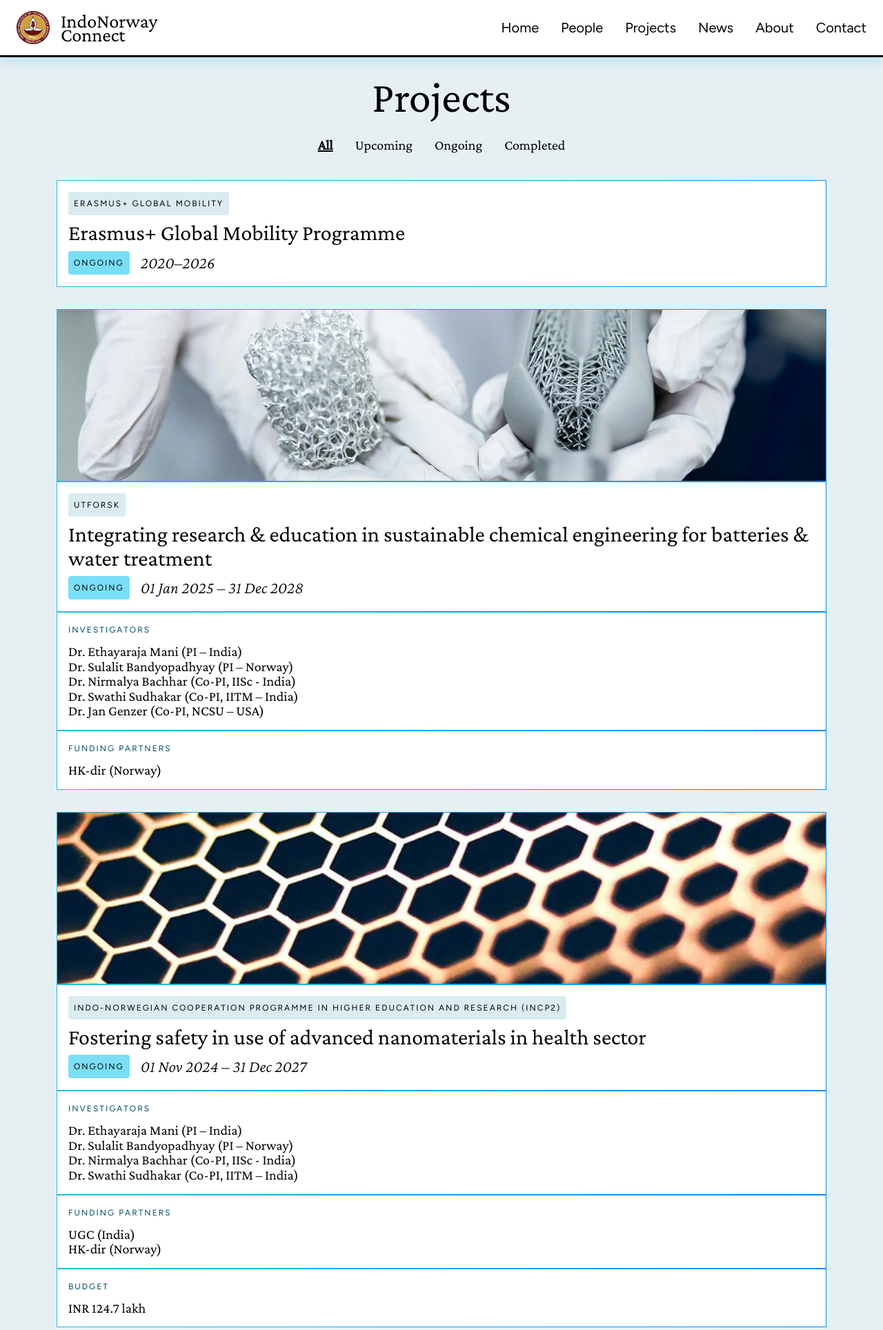
After one commit to samjoshua2002/IndoNorway, a PHP site: page /Projects.php in a window 1280 px wide. The commit adds this page. Shown: the top 1928 px of the page at 69% size. Run offline with PHP 8.4, Linux system fonts and the light colour scheme.

Commit message:
feat: Introduce Projects page, along with new About section and Footer components, and update header navigation.

```diff
--- /dev/null
+++ b/Projects.php
@@ -0,0 +1,33 @@
+<!DOCTYPE html>
+<html lang="en">
+<head>
+    <meta charset="UTF-8">
+    <meta name="viewport" content="width=device-width, initial-scale=1">
+    <title>IndoNorway Connect</title>
+    <!-- Bootstrap CSS -->
+    <link href="https://cdn.jsdelivr.net/npm/bootstrap@5.3.3/dist/css/bootstrap.min.css" rel="stylesheet" integrity="sha384-QWTKZyjpPEjISv5WaRU9OFeRpok6YctnYmDr5pNlyT2bRjXh0JMhjY6hW+ALEwIH" crossorigin="anonymous">
+    <!-- Custom Styles -->
+    <link rel="stylesheet" href="styles/style.css">
+
+</head>
+<body>
+    <?php include 'header.php'; ?>
+
+
+
+       <main class="flex-grow-1 pb-5 " style="background-color: #E6F0F2; ">
+        <?php include 'components/Projects.php'; ?>
+    </main>
+
+
+
+        <?php include 'components/Footer.php'; ?>
+
+
+
+
+
+    <!-- Bootstrap JS -->
+    <script src="https://cdn.jsdelivr.net/npm/bootstrap@5.3.3/dist/js/bootstrap.bundle.min.js" integrity="sha384-YvpcrYf0tY3lHB60NNkmXc5s9fDVZLESaAA55NDzOxhy9GkcIdslK1eN7N6jIeHz" crossorigin="anonymous"></script>
+</body>
+</html>
--- a/components/Footer.php
+++ b/components/Footer.php
@@ -8,22 +8,22 @@
         </div>
     </div>
     <nav class="footer-nav-links">
-        <a href="#" class="footer-link footer-link-home">
+        <a href="index.php" class="footer-link footer-link-home">
             <span class="footer-link-text">Home</span>
         </a>
-        <a href="#" class="footer-link">
+        <a href="people.php" class="footer-link">
             <span class="footer-link-text">People</span>
         </a>
-        <a href="#" class="footer-link">
+        <a href="News-Events.php" class="footer-link">
             <span class="footer-link-text">News</span>
         </a>
-        <a href="#" class="footer-link">
+        <a href="Projects.php" class="footer-link">
             <span class="footer-link-text">Projects</span>
         </a>
-        <a href="#" class="footer-link">
+        <a href="About.php" class="footer-link">
             <span class="footer-link-text">About</span>
         </a>
-        <a href="#" class="footer-link">
+        <a href="contact.php" class="footer-link">
             <span class="footer-link-text">Contact</span>
         </a>
     </nav>
--- /dev/null
+++ b/components/Projects.php
@@ -0,0 +1,558 @@
+<div class="container section-padding">
+    <div class="projects-main">
+    <!-- Header Section -->
+    <div class="projects-header-section mb-2">
+        <div class="page-header text-center">Projects</div>
+        <div class="filter-tabs">
+            <div class="filter-tab active" onclick="filterProjects('all', this)">All</div>
+            <div class="filter-tab" onclick="filterProjects('upcoming', this)">Upcoming</div>
+            <div class="filter-tab" onclick="filterProjects('ongoing', this)">Ongoing</div>
+            <div class="filter-tab" onclick="filterProjects('completed', this)">Completed</div>
+        </div>
+    </div>
+
+    <!-- Project 1: Erasmus+ -->
+    <div class="project-card" data-category="ongoing">
+        <div class="project-card-content title-block">
+            <div class="category-wrapper">
+                <div class="category-tag">Erasmus+ Global Mobility</div>
+            </div>
+            <h3 class="project-heading">
+                Erasmus+ Global Mobility Programme
+            </h3>
+            <div class="meta-row">
+                <div class="status-badge status-ongoing">
+                    <div class="status-text">Ongoing</div>
+                </div>
+                <div class="date-text">2020–2026</div>
+            </div>
+        </div>
+    </div>
+
+    <!-- Project 2: UTFORSK (Image: Batteries) -->
+    <div class="project-card" data-category="ongoing">
+        <img class="project-image" src="assets/files/projects/placeholder-batteries.webp" alt="Batteries Project" />
+        <div class="project-card-content border-common">
+            <div class="category-wrapper">
+                <div class="category-tag">UTFORSK</div>
+            </div>
+            <h3 class="project-heading">
+                Integrating research & education in sustainable chemical engineering
+                for batteries & water treatment
+            </h3>
+            <div class="meta-row">
+                <div class="status-badge status-ongoing">
+                    <div class="status-text">Ongoing</div>
+                </div>
+                <div class="date-text">01 Jan 2025 – 31 Dec 2028</div>
+            </div>
+        </div>
+        <div class="project-section border-common">
+            <div class="section-label">Investigators</div>
+            <div class="section-text">
+                Dr. Ethayaraja Mani (PI – India)
+                <br />
+                Dr. Sulalit Bandyopadhyay (PI – Norway)
+                <br />
+                Dr. Nirmalya Bachhar (Co-PI, IISc - India)
+                <br />
+                Dr. Swathi Sudhakar (Co-PI, IITM – India)
+                <br />
+                Dr. Jan Genzer (Co-PI, NCSU – USA)
+            </div>
+        </div>
+        <div class="project-section border-common">
+            <div class="section-label">Funding Partners</div>
+            <div class="section-text">HK-dir (Norway)</div>
+        </div>
+    </div>
+
+    <!-- Project 3: INCP2 (Image: Nanomaterials) -->
+    <div class="project-card" data-category="ongoing">
+        <img class="project-image" src="assets/files/projects/placeholder-nanomaterials.webp"
+            alt="Nanomaterials Project" />
+        <div class="project-card-content border-common">
+            <div class="category-wrapper">
+                <div class="category-tag">
+                    Indo-Norwegian Cooperation Programme in Higher Education and
+                    Research (INCP2)
+                </div>
+            </div>
+            <h3 class="project-heading">
+                Fostering safety in use of advanced nanomaterials in health sector
+            </h3>
+            <div class="meta-row">
+                <div class="status-badge status-ongoing">
+                    <div class="status-text">Ongoing</div>
+                </div>
+                <div class="date-text">01 Nov 2024 – 31 Dec 2027</div>
+            </div>
+        </div>
+        <div class="project-section border-common">
+            <div class="section-label">Investigators</div>
+            <div class="section-text">
+                Dr. Ethayaraja Mani (PI – India)
+                <br />
+                Dr. Sulalit Bandyopadhyay (PI – Norway)
+                <br />
+                Dr. Nirmalya Bachhar (Co-PI, IISc - India)
+                <br />
+                Dr. Swathi Sudhakar (Co-PI, IITM – India)
+            </div>
+        </div>
+        <div class="project-section border-common">
+            <div class="section-label">Funding Partners</div>
+            <div class="section-text">
+                UGC (India)
+                <br />
+                HK-dir (Norway)
+            </div>
+        </div>
+        <div class="project-section border-common">
+            <div class="section-label">Budget</div>
+            <div class="section-text">INR 124.7 lakh</div>
+        </div>
+    </div>
+
+    <!-- Project 4: JFBM -->
+    <div class="project-card" data-category="ongoing">
+        <div class="project-card-content border-common">
+            <div class="category-wrapper">
+                <div class="category-tag">
+                    Joint Faculty Bilateral Mobility Project (JFBM)
+                </div>
+            </div>
+            <h3 class="project-heading">
+                Rational design of magnetically-responsive polymeric nanoparticles for
+                drug delivery
+            </h3>
+            <div class="meta-row">
+                <div class="status-badge status-ongoing">
+                    <div class="status-text">Ongoing</div>
+                </div>
+                <div class="date-text">11 Feb 2025 – 31 Jan 2026</div>
+            </div>
+        </div>
+        <div class="project-section border-common">
+            <div class="section-label">Investigators</div>
+            <div class="section-text">
+                Dr. Ethayaraja Mani (PI – India)
+                <br />
+                Dr. Sulalit Bandyopadhyay (PI – Norway)
+            </div>
+        </div>
+        <div class="project-section border-common">
+            <div class="section-label">Funding Partners</div>
+            <div class="section-text">
+                IITM (India)
+                <br />
+                NTNU (Norway)
+            </div>
+        </div>
+        <div class="project-section border-common">
+            <div class="section-label">Budget</div>
+            <div class="section-text">INR 7.24 lakh</div>
+        </div>
+    </div>
+
+    <!-- Project 5: Nano-Syn-Sens (Completed) -->
+    <div class="project-card" data-category="completed">
+        <div class="project-card-content title-block">
+            <div class="category-wrapper">
+                <div class="category-tag">Nano-Syn-Sens</div>
+            </div>
+            <h3 class="project-heading">
+                High-throughput synthesis of non-spherical plasmonic nanoparticles for
+                applications in sensing
+            </h3>
+            <div class="meta-row">
+                <div class="status-badge status-completed">
+                    <div class="status-text">Completed</div>
+                </div>
+                <div class="date-text">05 Feb 2021 – 04 Aug 2024</div>
+            </div>
+        </div>
+        <div class="project-section border-common">
+            <div class="section-label">Mobilities</div>
+            <div class="section-text">
+                Katharina Zürbes (PhD scholar, NTNU→IITM)
+                <br />
+                Soumodeep Biswas (PhD scholar, IITM→NTNU)
+                <br />
+                Ethayaraja Mani (PI, IITM→NTNU)
+                <br />
+                Sulalit Bandyopadhyay (PI, NTNU→IITM)
+            </div>
+        </div>
+        <div class="project-section border-common">
+            <div class="section-label">Funding Partners</div>
+            <div class="section-text">
+                DST (India)
+                <br />
+                RCN (Norway)
+            </div>
+        </div>
+        <div class="project-section border-common">
+            <div class="section-label">Investigators</div>
+            <div class="section-text">
+                Dr. Ethayaraja Mani (PI – India)
+                <br />
+                Dr. Sulalit Bandyopadhyay (PI – Norway)
+                <br />
+                Dr. VVR Sai (Co-PI – India)
+            </div>
+        </div>
+        <div class="project-section border-common">
+            <div class="section-label">Budget</div>
+            <div class="section-text">INR 41.73 lakh</div>
+        </div>
+        <div class="project-section border-common">
+            <div class="section-label">Publications</div>
+            <div class="section-text publication-list">
+                <!-- Pub 1 -->
+                <div class="pub-item">
+                    Krishnamurthy, S., Sudhakar, S., &amp; Mani, E. (2022). Kinetics of
+                    aggregation of amyloid β under different shearing conditions:
+                    Experimental and modelling analyses.
+                    <em>Colloids and surfaces. B, Biointerfaces, 209</em>
+                    (Pt 1), 112156.
+                    <a href="https://doi.org/10.1016/j.colsurfb.2021.112156" target="_blank"
+                        class="citation-doi">doi.org/10.1016/j.colsurfb.2021.112156</a>
+                </div>
+                <!-- Pub 2 -->
+                <div class="pub-item">
+                    Kalipillai, P., &amp; Mani, E. (2021). Adsorption of the amyloid β40
+                    monomer on charged gold nanoparticles and slabs: a molecular
+                    dynamics study.
+                    <em>Physical chemistry chemical physics: PCCP, 23</em>
+                    (34), 18618–18627.
+                    <a href="https://doi.org/10.1039/d1cp01652k" target="_blank"
+                        class="citation-doi">doi.org/10.1039/d1cp01652k</a>
+                </div>
+                <!-- Pub 3 -->
+                <div class="pub-item">
+                    Kalipillai, P., Raghuram, E., Bandyopadhyay, S., &amp; Mani, E.
+                    (2022). Self-assembly of a CTAB surfactant on gold nanoparticles: a
+                    united-atom molecular dynamics study.
+                    <em>Physical chemistry chemical physics: PCCP, 24</em>
+                    (46), 28353–28361.
+                    <a href="https://doi.org/10.1039/d2cp02202h" target="_blank"
+                        class="citation-doi">doi.org/10.1039/d2cp02202h</a>
+                </div>
+                <!-- Pub 4 -->
+                <div class="pub-item">
+                    Kalipillai, P., Raghuram, E., &amp; Mani, E. (2023). Effect of
+                    substrate charge density on the adsorption of intrinsically
+                    disordered protein amyloid β40: a molecular dynamics study.
+                    <em>Soft matter, 19</em>
+                    (8), 1642–1652.
+                    <a href="https://doi.org/10.1039/d2sm01581a" target="_blank"
+                        class="citation-doi">doi.org/10.1039/d2sm01581a</a>
+                </div>
+            </div>
+        </div>
+    </div>
+
+    <!-- Project 6: Sample Placeholder (Upcoming) -->
+    <div class="project-card" data-category="upcoming">
+        <img class="project-image" src="assets/files/projects/placeholder-sample.webp" alt="Sample Project" />
+        <div class="project-card-content border-common">
+            <div class="category-wrapper">
+                <div class="category-tag">Category</div>
+            </div>
+            <h3 class="project-heading">
+                Sample project card with image placeholder 1
+            </h3>
+            <div class="meta-row">
+                <div class="status-badge status-upcoming">
+                    <div class="status-text">Upcoming</div>
+                </div>
+                <div class="date-text">Date</div>
+            </div>
+        </div>
+        <div class="project-section border-common">
+            <div class="section-label">Investigators</div>
+            <div class="section-text">To be updated</div>
+        </div>
+        <div class="project-section border-common">
+            <div class="section-label">Funding Partners</div>
+            <div class="section-text">To be updated</div>
+        </div>
+        <div class="project-section border-common">
+            <div class="section-label">Mobilities</div>
+            <div class="section-text">To be updated</div>
+        </div>
+        <div class="project-section border-common">
+            <div class="section-label">Budget</div>
+            <div class="section-text">To be updated</div>
+        </div>
+        <div class="project-section border-common">
+            <div class="section-label">Publications</div>
+            <div class="section-text">To be updated</div>
+        </div>
+    </div>
+
+    </div>
+</div>
+
+<style>
+    /*
+   We reuse key fonts:
+   Heads: 'Crimson Pro'
+   Body: 'Crimson Pro' / 'Figtree'
+*/
+
+    .projects-main {
+        width: 100%;
+        display: flex;
+        flex-direction: column;
+        gap: 32px;
+        align-items: center;
+    }
+
+    /* HEADER */
+    .projects-header-section {
+        width: 100%;
+        display: flex;
+        flex-direction: column;
+        gap: 20px;
+        align-items: center;
+    }
+
+    .page-header {
+        font-family: 'Crimson Pro', serif;
+        font-size: 36px;
+        font-weight: 400;
+        text-align: center;
+        line-height: 1.2;
+        color: #000;
+        margin-top: 20px;
+    }
+
+    @media (min-width: 768px) {
+        .page-header {
+            font-size: 48px;
+        }
+    }
+
+    @media (min-width: 992px) {
+        .page-header {
+            font-size: 64px;
+        }
+    }
+
+    .filter-tabs {
+        display: flex;
+        gap: 32px;
+    }
+
+    .filter-tab {
+        font-family: 'Crimson Pro', serif;
+        font-size: 20px;
+        line-height: 108%;
+        color: #000;
+        cursor: pointer;
+        font-weight: 400;
+    }
+
+    .filter-tab.active {
+        font-weight: 700;
+        text-decoration: underline;
+    }
+
+    .filter-tab:hover {
+        text-decoration: underline;
+    }
+
+    /* PROJECT CARD */
+    .project-card {
+        width: 100%;
+        background: #fff;
+        display: flex;
+        flex-direction: column;
+    }
+
+    /* Image */
+    .project-image {
+        width: 100%;
+        height: 250px;
+        min-height: 100px;
+        max-height: 400px;
+        object-fit: cover;
+        border: 1px solid;
+        border-image-source: linear-gradient(90deg, #2DB9DD 0%, #008CFF 100%);
+        border-image-slice: 1;
+    }
+
+    /* BORDERS */
+    /*
+   The design uses a border gradient for almost every section.
+   We can create a utility class.
+*/
+    .border-common,
+    .title-block,
+    .investigators,
+    .budget,
+    .publications,
+    .funding-partners,
+    .mobilities {
+        border: 1px solid;
+        border-image-source: linear-gradient(90deg, #2DB9DD 0%, #008CFF 100%);
+        border-image-slice: 1;
+        padding: 16px;
+        display: flex;
+        flex-direction: column;
+        gap: 8px;
+        align-items: flex-start;
+        width: 100%;
+    }
+
+    .title-block {
+        /* Special class if needed, usually same as border-common */
+    }
+
+    /* CONTENT INSIDE CARDS */
+    .category-wrapper {
+        background: #DAECF0;
+        border-radius: 4px;
+        padding: 8px;
+        display: inline-flex;
+        align-self: flex-start;
+    }
+
+    .category-tag {
+        font-family: 'Figtree', sans-serif;
+        font-size: 12px;
+        letter-spacing: 2px;
+        text-transform: uppercase;
+        color: #000;
+    }
+
+    .project-heading {
+        font-family: 'Crimson Pro', serif;
+        font-size: 32px;
+        line-height: 108%;
+        font-weight: 400;
+        margin: 0;
+        color: #000;
+    }
+
+    .meta-row {
+        display: flex;
+        gap: 16px;
+        align-items: center;
+        flex-wrap: wrap;
+    }
+
+    .status-badge {
+        border-radius: 4px;
+        padding: 8px;
+        display: flex;
+        align-items: center;
+        justify-content: center;
+    }
+
+    .status-ongoing {
+        background: #7ADEF7;
+    }
+
+    .status-completed {
+        background: #A8E2B3;
+    }
+
+    .status-upcoming {
+        background: #F7DA7A;
+    }
+
+    .status-text {
+        font-family: 'Figtree', sans-serif;
+        font-size: 12px;
+        letter-spacing: 2px;
+        text-transform: uppercase;
+        color: #000;
+    }
+
+    .date-text {
+        font-family: 'Crimson Pro', serif;
+        font-style: italic;
+        font-size: 24px;
+        color: #000;
+    }
+
+    /* SECTIONS (Investigator, Budget, etc) */
+    .section-label {
+        color: #004B62;
+        /* --indonorway-v02-blue-m */
+        font-family: 'Figtree', sans-serif;
+        font-size: 12px;
+        letter-spacing: 2px;
+        text-transform: uppercase;
+        margin-bottom: 4px;
+    }
+
+    .section-text {
+        font-family: 'Crimson Pro', serif;
+        font-size: 20px;
+        line-height: 108%;
+        color: #000;
+    }
+
+    /* PUBLICATIONS SPECIFIC */
+    .publication-list {
+        display: flex;
+        flex-direction: column;
+        gap: 16px;
+    }
+
+    .pub-item {
+        font-family: 'Crimson Pro', serif;
+        font-size: 20px;
+        line-height: 1.1;
+    }
+
+    .citation-doi {
+        text-decoration: underline;
+        color: #000;
+        word-break: break-all;
+    }
+
+    @media (max-width: 768px) {
+        .filter-tabs {
+            flex-wrap: wrap;
+            justify-content: center;
+            gap: 16px;
+        }
+
+        .project-heading {
+            font-size: 28px;
+        }
+
+        .date-text {
+            font-size: 20px;
+        }
+
+        /* Hide images on mobile */
+        .project-image {
+            display: none !important;
+        }
+    }
+</style>
+
+<script>
+    function filterProjects(category, tabElement) {
+        // Update Tabs
+        const tabs = document.querySelectorAll('.filter-tab');
+        tabs.forEach(t => t.classList.remove('active'));
+        tabElement.classList.add('active');
+
+        // Filter Cards
+        const cards = document.querySelectorAll('.project-card');
+        cards.forEach(card => {
+            if (category === 'all' || card.getAttribute('data-category') === category) {
+                card.style.display = 'flex';
+            } else {
+                card.style.display = 'none';
+            }
+        });
+    }
+</script>
--- a/header.php
+++ b/header.php
@@ -19,7 +19,7 @@
         <nav class="nav-menu" id="mainNav">
             <a href="index.php">Home</a>
             <a href="people.php">People</a>
-            <a href="#">Projects</a>
+            <a href="Projects.php">Projects</a>
             <a href="News-Events.php">News</a>
             <a href="About.php">About</a>
             <a href="contact.php">Contact</a>
```
Also changed, not shown: components/About-section-four.php (+7 -3 lines).
